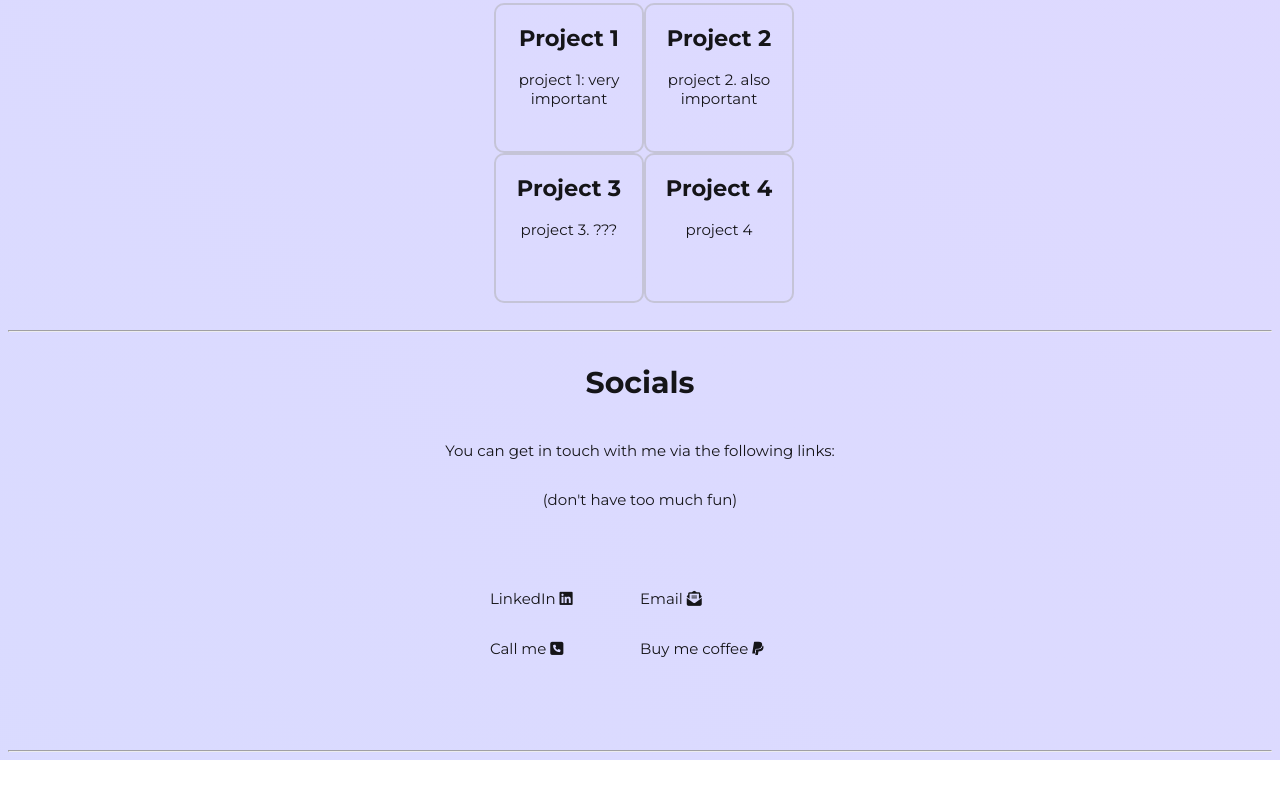
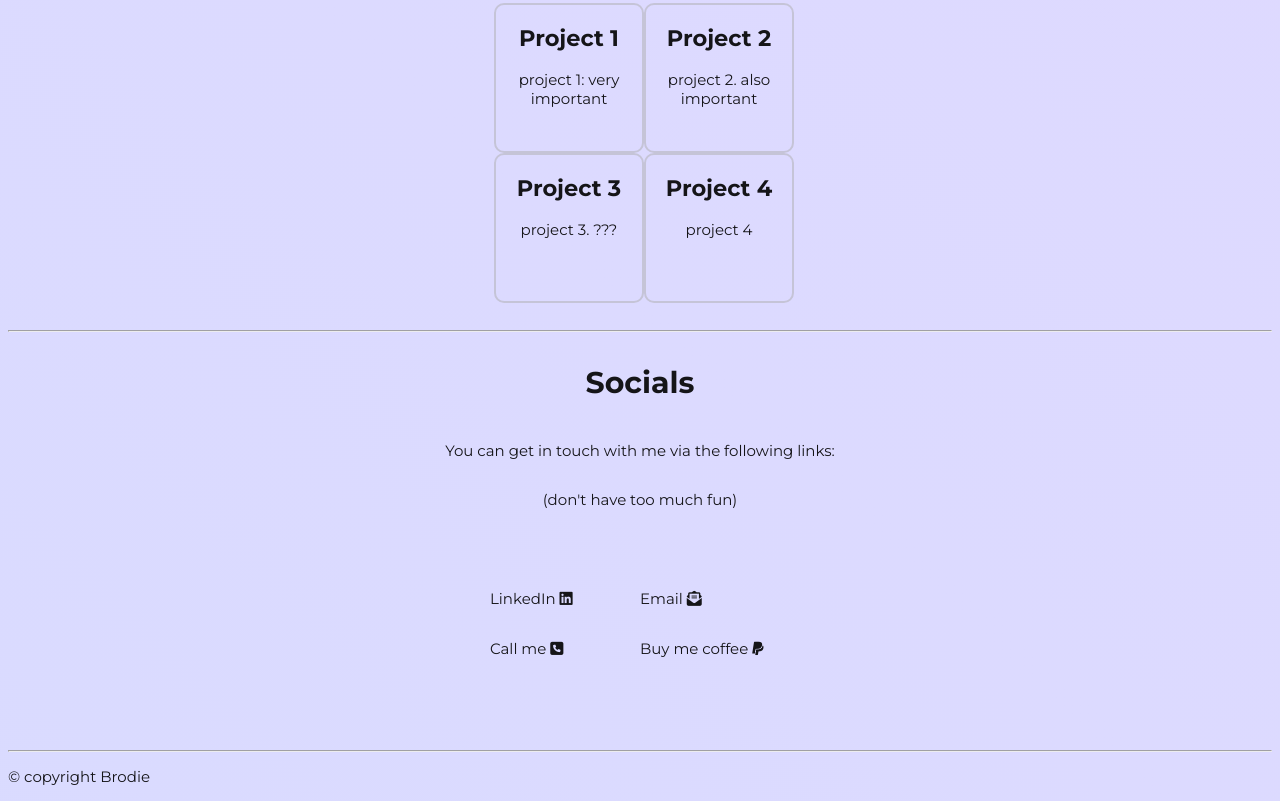
Before and after one commit to brodie-m/portfolio, a plain HTML site: page index.html in a window 1280 px wide. Shown: the part 717-1518 px from the top of the page. Before the commit the page ends 1477 px from the top, so only its background shows below. Drawn offline with Linux system fonts and the light colour scheme.

Commit message:
added comments to html and added footer

```diff
--- a/index.html
+++ b/index.html
@@ -31,6 +31,8 @@ function closeNav() {
 </section>
 
 <!-- end nav bar -->
+
+<!-- start title -->
 <section>
     <body>
         <div class="container">
@@ -40,6 +42,9 @@ function closeNav() {
     </body>
 </section>
 <hr>
+<!-- end title -->
+
+<!-- start about me -->
 <section>
     <br>
     <div class="about">
@@ -61,8 +66,12 @@ function closeNav() {
         </p>
     </div>
     <br>
+    <hr>
 </section>
-<hr>
+<!-- end about me section -->
+
+
+<!-- start projects section -->
 <section>
 <div class="container projects" id="projects"></div>
     <h1 class = "main-title">
@@ -103,8 +112,10 @@ function closeNav() {
     <hr>
 
 </section>
+<!-- end projects section -->
 
 
+<!-- start socials section -->
 <section>
     <div class="socials-section container" id="socials">
         <h1>
@@ -136,4 +147,15 @@ function closeNav() {
     <br>
     <hr>
 </section>
+<!-- end socials section -->
+
+<!-- start footer -->
+<footer>
+    <footer>
+        <p>
+          &copy; copyright Brodie
+        </p>
+      </footer>
+</footer>
+<!-- end footer -->
 </html>
```
